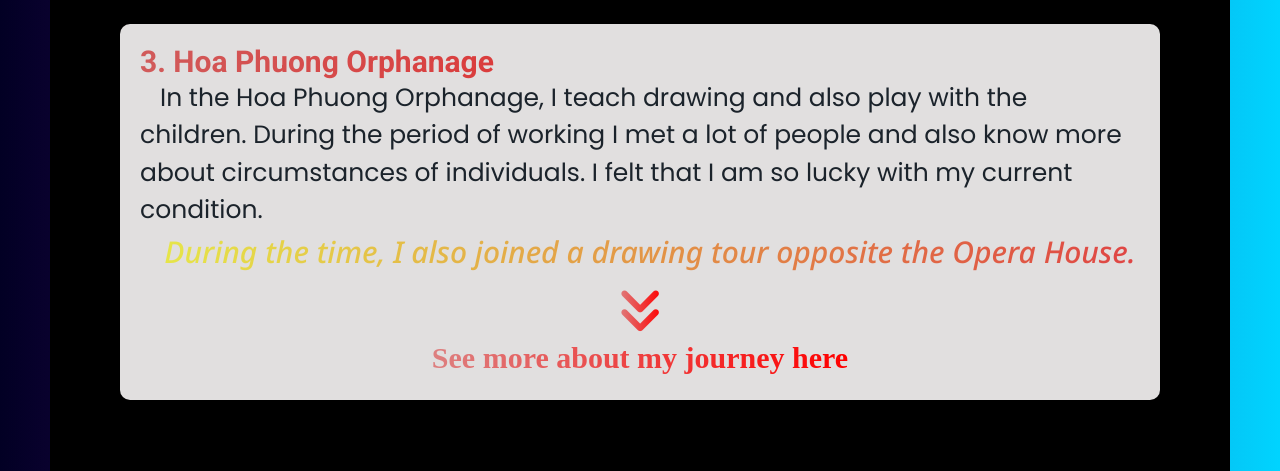
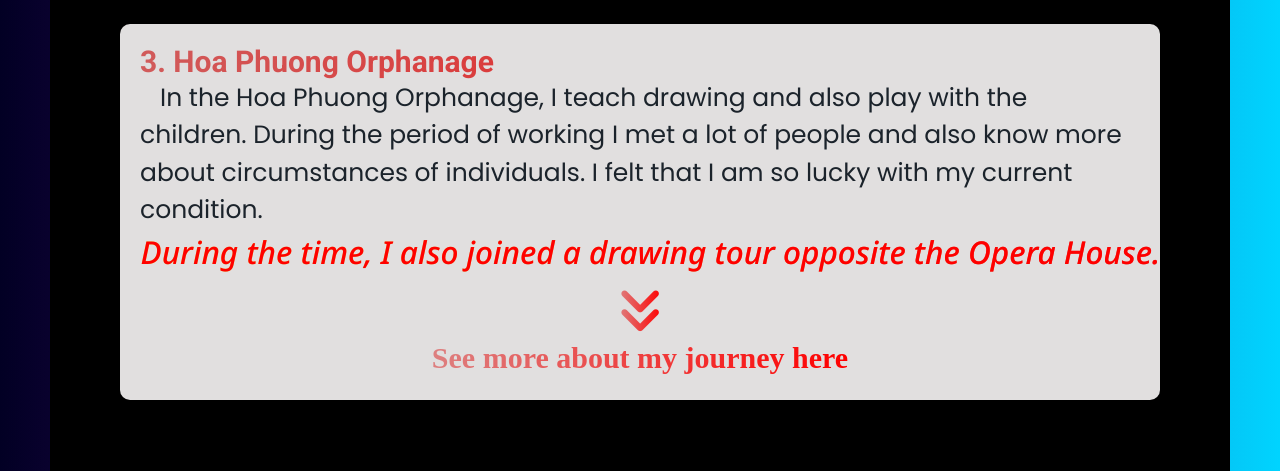
Before and after one commit to donguyenphu/Porfolio, a PHP site: page /activities.html in a window 1280 px wide, with the pointer over the restyled element. Shown: the part 1857-2328 px from the top of the page. Run offline with PHP 8.4, Linux system fonts and the light colour scheme.

Commit message:
no message

```diff
--- a/css/activities.css
+++ b/css/activities.css
@@ -224,6 +224,10 @@
     -webkit-background-clip: text;
     color: transparent;
 }
+.HPOvideoIntroduce:hover {
+    color: red;
+    transform: scale(1.05);
+}
 .arrowAndVideoWrapper {
     text-align: center;
     margin-top: 10px;
```
